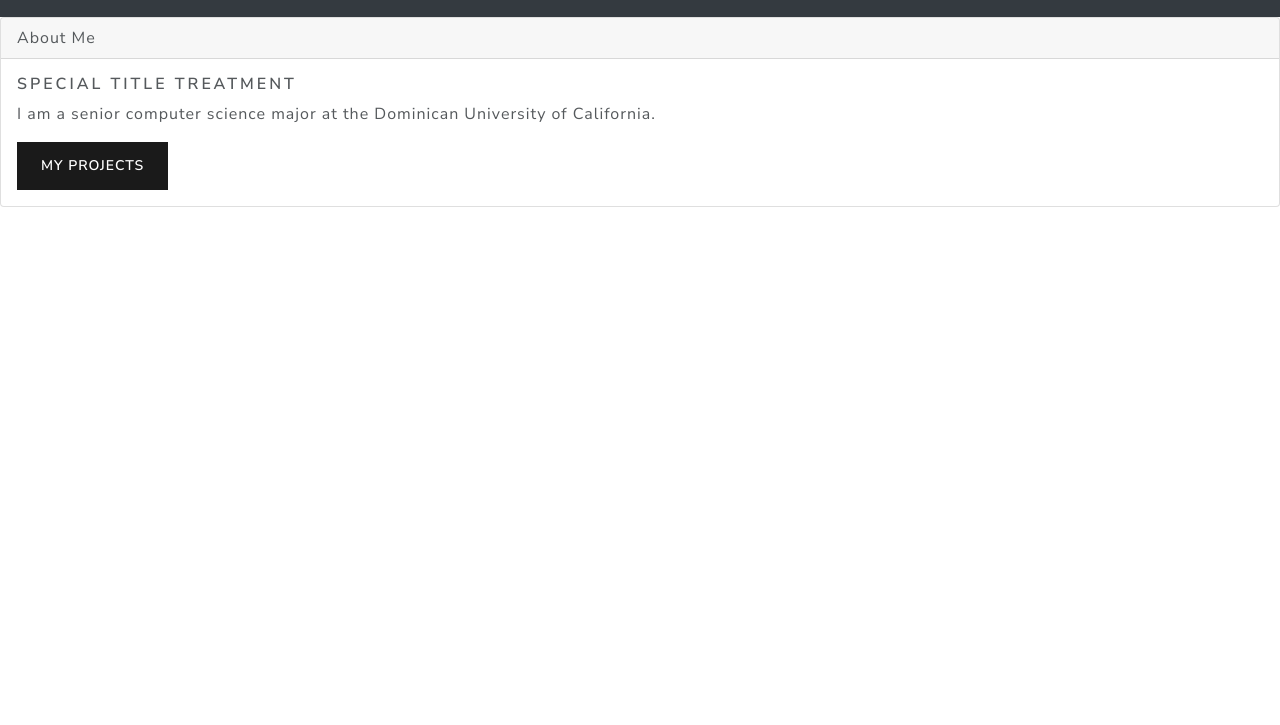
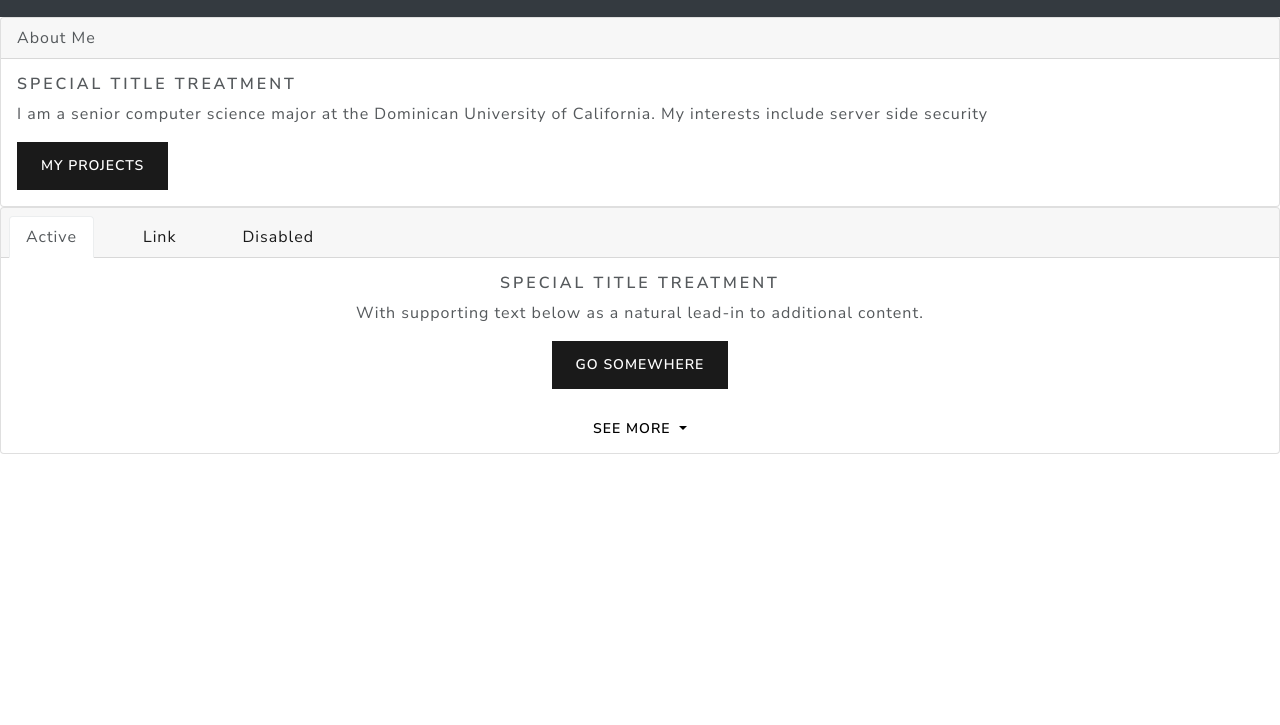
Before and after one commit to bangalia/bangali.github.io, a plain HTML site: page index.html in a window 1280 px wide. Shown: the part 75-800 px from the top of the page. Drawn offline with nearby package versions, Linux system fonts and the light colour scheme.

Commit message:
project section update

```diff
--- a/index.html
+++ b/index.html
@@ -17,24 +17,56 @@
             <div class="navbar-nav">
               <a class="nav-link active" aria-current="page" href="#">Home</a>
               <a class="nav-link" href="#aboutme">About</a>
-              <a class="nav-link" href="#">Projects</a>
-              <a class="nav-link disabled">Contact</a>
+              <a class="nav-link" href="#projects">Projects</a>
+              <a class="nav-link" href="#contact">Contact</a>
             </div>
           </div>
         </div>
       </nav>
-    <section id="#aboutme"><div class="card">
+    <section id="aboutme">
+        <div class="card">
         <div class="card-header">
           About Me
         </div>
         <div class="card-body">
           <h5 class="card-title">Special title treatment</h5>
-          <p class="card-text">I am a senior computer science major at the Dominican University of California.</p>
+          <p class="card-text">I am a senior computer science major at the Dominican University of California. My interests include server side security </p>
           <a href="#projects" class="btn btn-primary">My Projects</a>
         </div>
       </div>
     </section>
-    <section>
+    <section id="projects">
+        <div class="card text-center">
+            <div class="card-header">
+              <ul class="nav nav-tabs card-header-tabs">
+                <li class="nav-item">
+                  <a class="nav-link active" aria-current="true" href="#">Active</a>
+                </li>
+                <li class="nav-item">
+                  <a class="nav-link" href="#">Link</a>
+                </li>
+                <li class="nav-item">
+                  <a class="nav-link" href="#">Disabled</a>
+                </li>
+              </ul>
+            </div>
+            <div class="card-body">
+              <h5 class="card-title">Special title treatment</h5>
+              <p class="card-text">With supporting text below as a natural lead-in to additional content.</p>
+              <a href="#" class="btn btn-primary">Go somewhere</a>
+            </div>
+            <div class="dropdown">
+                <a class="btn btn-secondary dropdown-toggle" href="#" role="button" id="dropdownMenuLink" data-bs-toggle="dropdown" aria-expanded="false">
+                  See More
+                </a>
+
+                <ul class="dropdown-menu" aria-labelledby="dropdownMenuLink">
+                  <li><a class="dropdown-item" href="#https://github.com/bangalia">Go to Github</a></li>
+                </ul>
+              </div>
+        </div>
+    </section>
+    <section id="contact">
 
     </section>
 </body>
```
